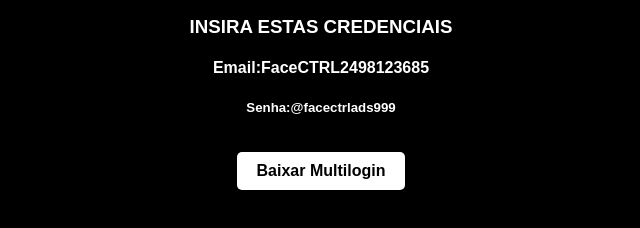
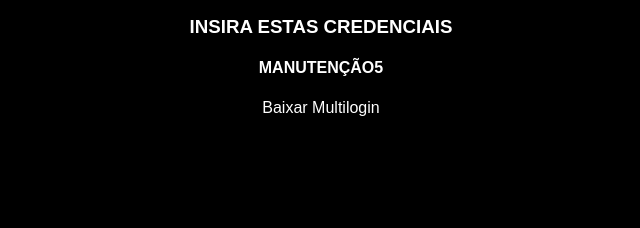
Before and after one commit to GabrielOmilionario/packai, a plain HTML site: page gpt4.html in a window 1280 px wide. Shown: the part 488-716 px from the top of the page, without its empty margins (319-959 px from the left). Drawn offline with Linux system fonts and the light colour scheme.

Commit message:
Manutenção

```diff
--- a/gpt4.html
+++ b/gpt4.html
@@ -84,8 +84,7 @@
 
   <h2>PRIMEIRO PASSO, BAIXE O MULTILOGIN</h2>
   <h3>INSIRA ESTAS CREDENCIAIS</h3>
-  <h4>Email:FaceCTRL2498123685</h4>
-  <h5>Senha:@facectrlads999</h5>
+  <h4>MANUTENÇÃO5</h4
   <a class="download-link" href="https://dicloak.com/download" target="_blank">Baixar Multilogin</a>
 
 </body>
```
